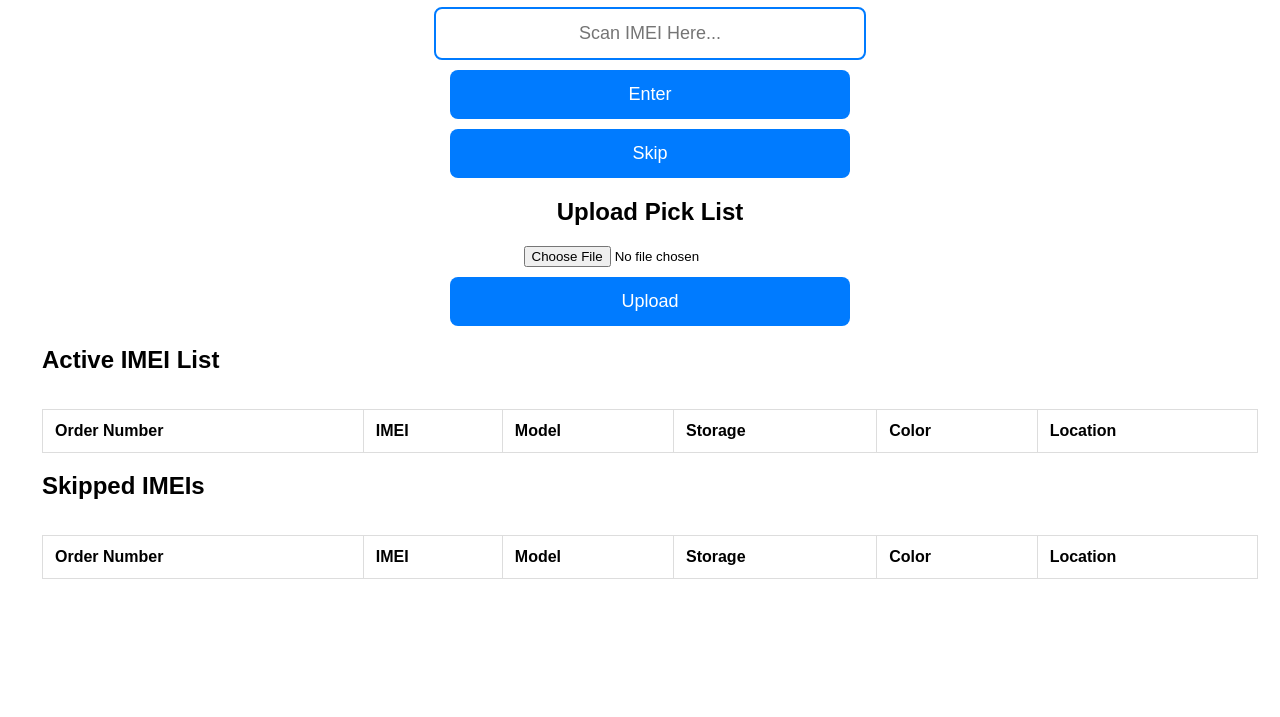
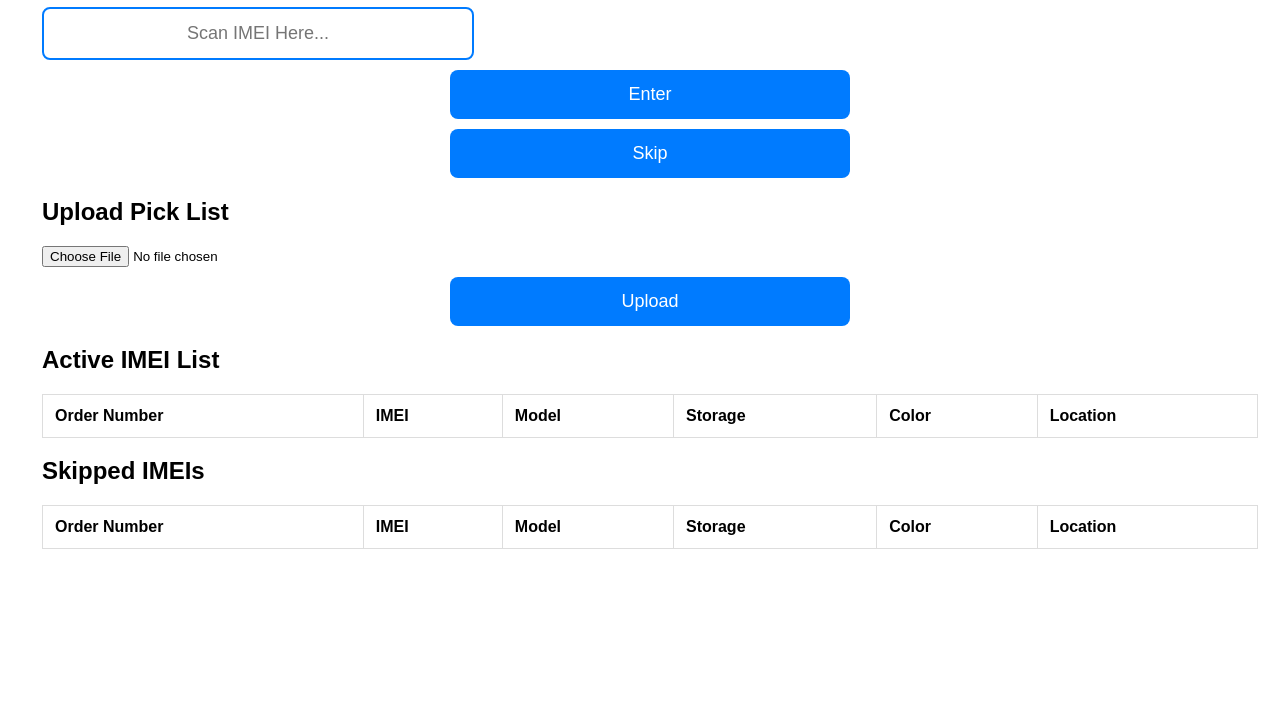
Before and after one commit to DJ-WSPHONE/V4-iPhone, a plain HTML site: page index.html in a window 1280 px wide. Shown: the part 83-800 px from the top of the page. Drawn offline with Linux system fonts and the light colour scheme.

Commit message:
Update index.html

```diff
--- a/index.html
+++ b/index.html
@@ -1,29 +1,24 @@
 <!DOCTYPE html>
 <html lang="en">
 <head>
-    <meta charset="UTF-8">
-    <meta name="viewport" content="width=device-width, initial-scale=1">
+    <meta name="viewport" content="width=device-width, initial-scale=1.0">
     <title>IMEI Pick List Scanner</title>
     <link rel="stylesheet" href="styles.css">
 </head>
 <body>
-
+    <div class="container">
         <h1>IMEI Pick List Scanner</h1>
 
-    <div class="scan-section">
-        <input type="text" id="scanner" placeholder="Scan IMEI Here..." onkeypress="handleKeyPress(event)">
+        <input type="text" id="scanner" placeholder="Scan IMEI Here..." oninput="handleKeyPress(event)">
         <button onclick="checkIMEI()">Enter</button>
         <button onclick="skipIMEI()">Skip</button>
-    </div>
 
         <h2>Upload Pick List</h2>
         <input type="file" id="picklistUpload" accept=".csv">
         <button onclick="uploadPicklist()">Upload</button>
-<p id="uploadStatus" style="color: red;"></p> <!-- This will show error messages -->
+        <p id="uploadStatus"></p>
 
-    <div class="container">
         <h2>Active IMEI List</h2>
-        <div class="table-container">
         <table>
             <thead>
                 <tr>
@@ -37,12 +32,8 @@
             </thead>
             <tbody id="orders"></tbody>
         </table>
-        </div>
-    </div>
 
-    <div class="container">
         <h2>Skipped IMEIs</h2>
-        <div class="table-container">
         <table>
             <thead>
                 <tr>
@@ -57,9 +48,7 @@
             <tbody id="skipped-orders"></tbody>
         </table>
     </div>
-    </div>
 
     <script src="script.js"></script>
-
 </body>
 </html>
```
Lines whose indentation alone changed are shown as unchanged.
